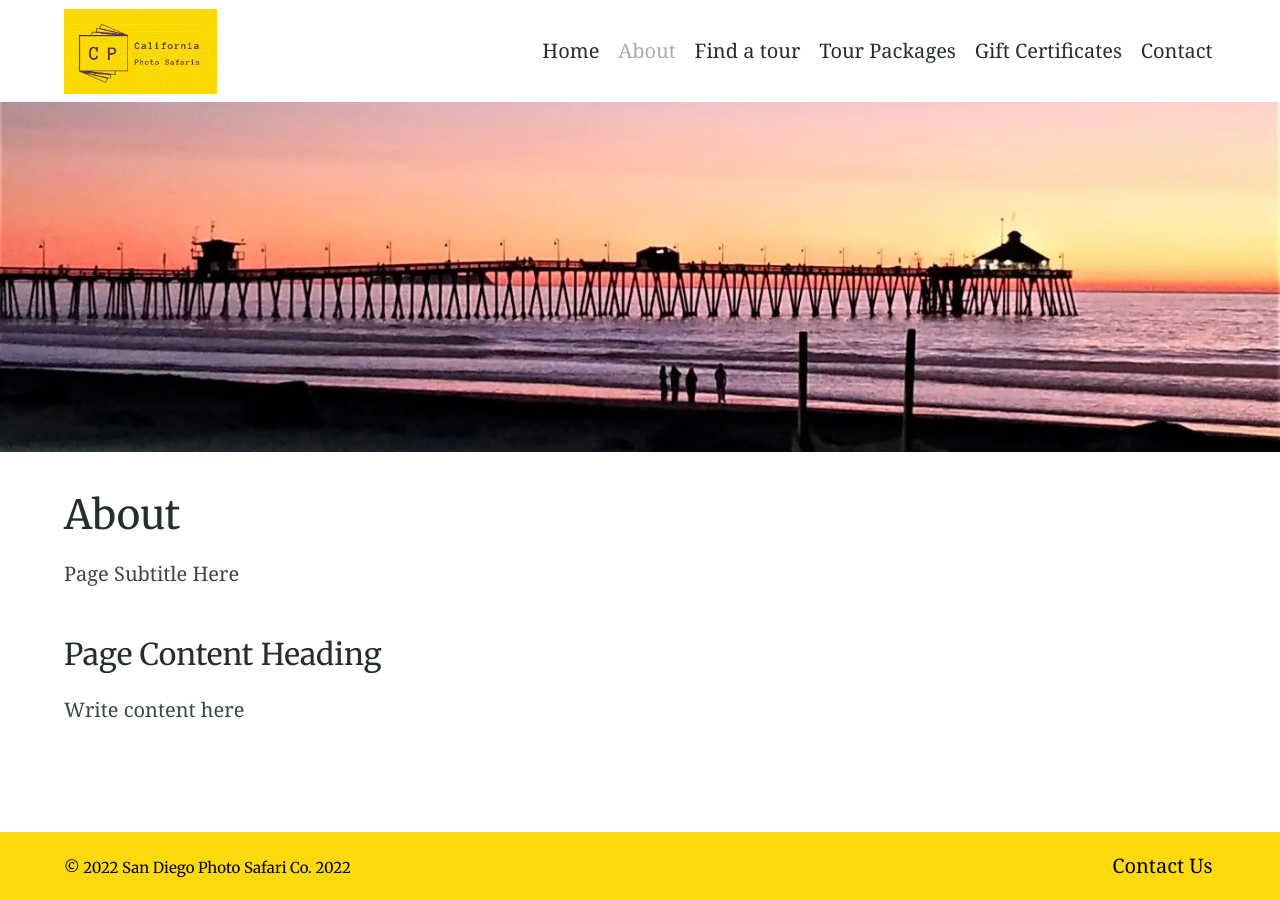
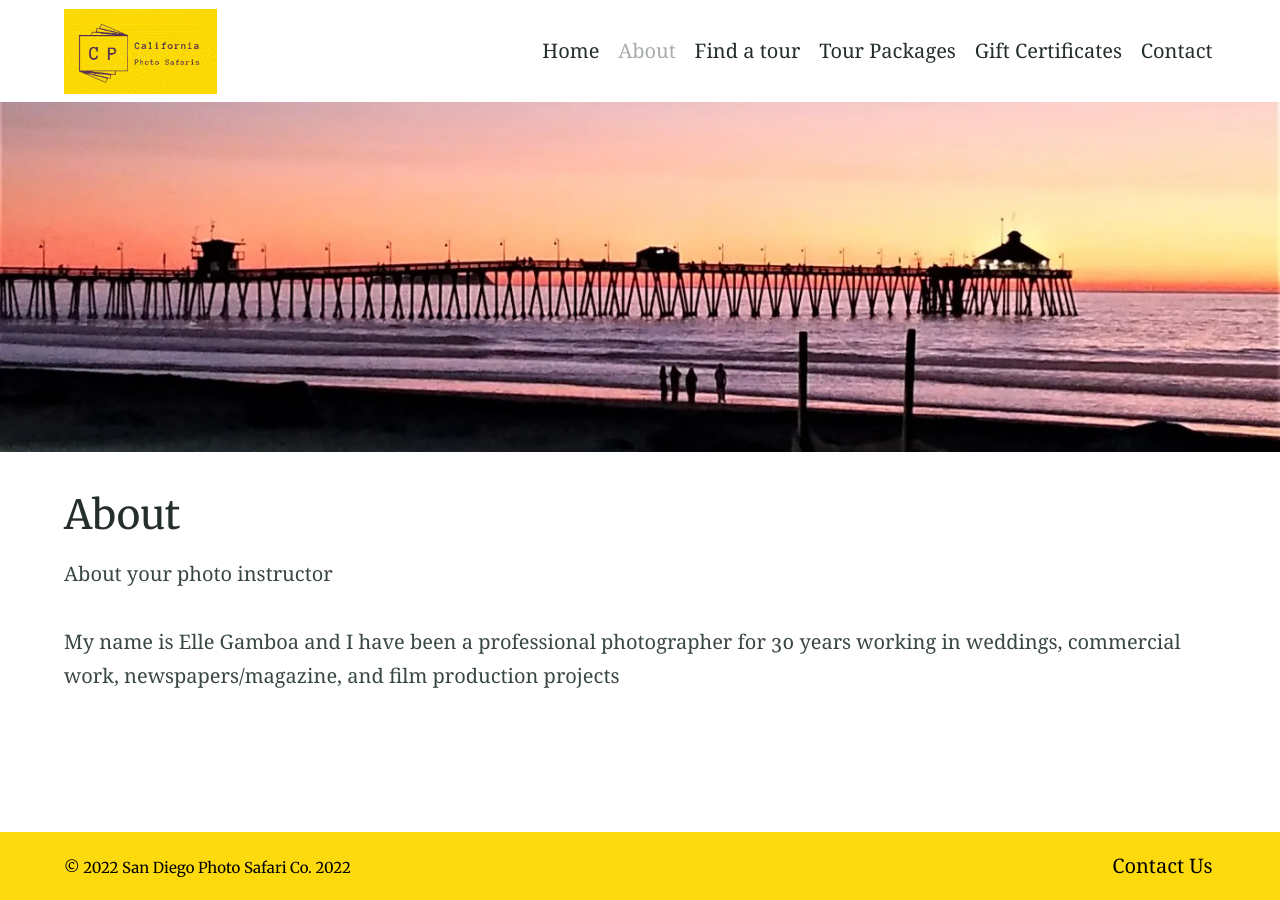
Before and after one commit to Coolweb2go/californiaphotosafaris, a Jekyll site: the page built from about.md, in a window 1280 px wide. Built offline with Jekyll 4.4.1, drawn with Linux system fonts in a browser that asks for light colours.

Commit message:
Update from Forestry.io elle gamboa updated about.md

```diff
--- a/about.md
+++ b/about.md
@@ -1,13 +1,11 @@
 ---
 title: About
 feature_text: " ## Best Cities toi Live in the USA"
-feature_image: /assets/images/sunset.webp
+feature_image: "/assets/images/sunset.webp"
 excerpt: This site was created to guide Californians who want to move to a more affordable
   state
 
 ---
-Page Subtitle Here
+About your photo instructor
 
-### Page Content Heading
-
-Write content here
+My name is Elle Gamboa and I have been a professional photographer for 30 years working in weddings, commercial work, newspapers/magazine, and film production projects
```
